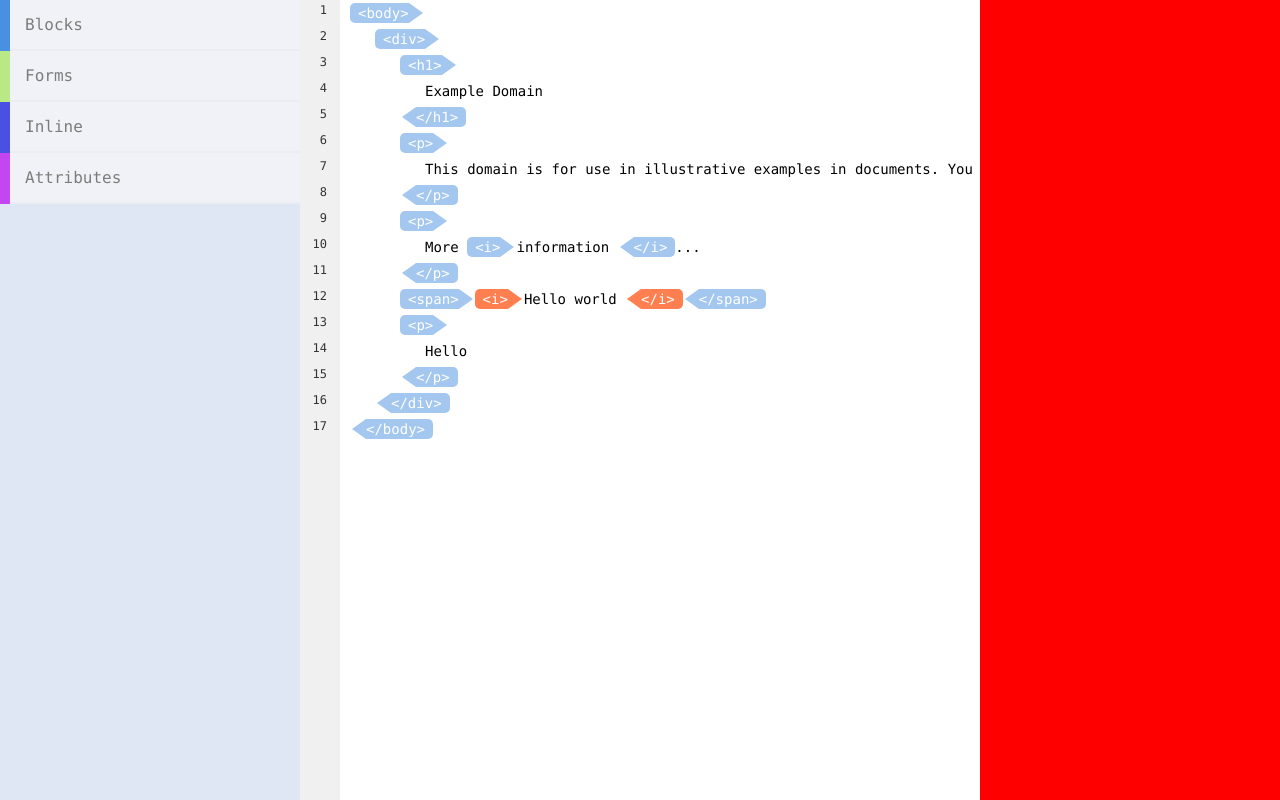
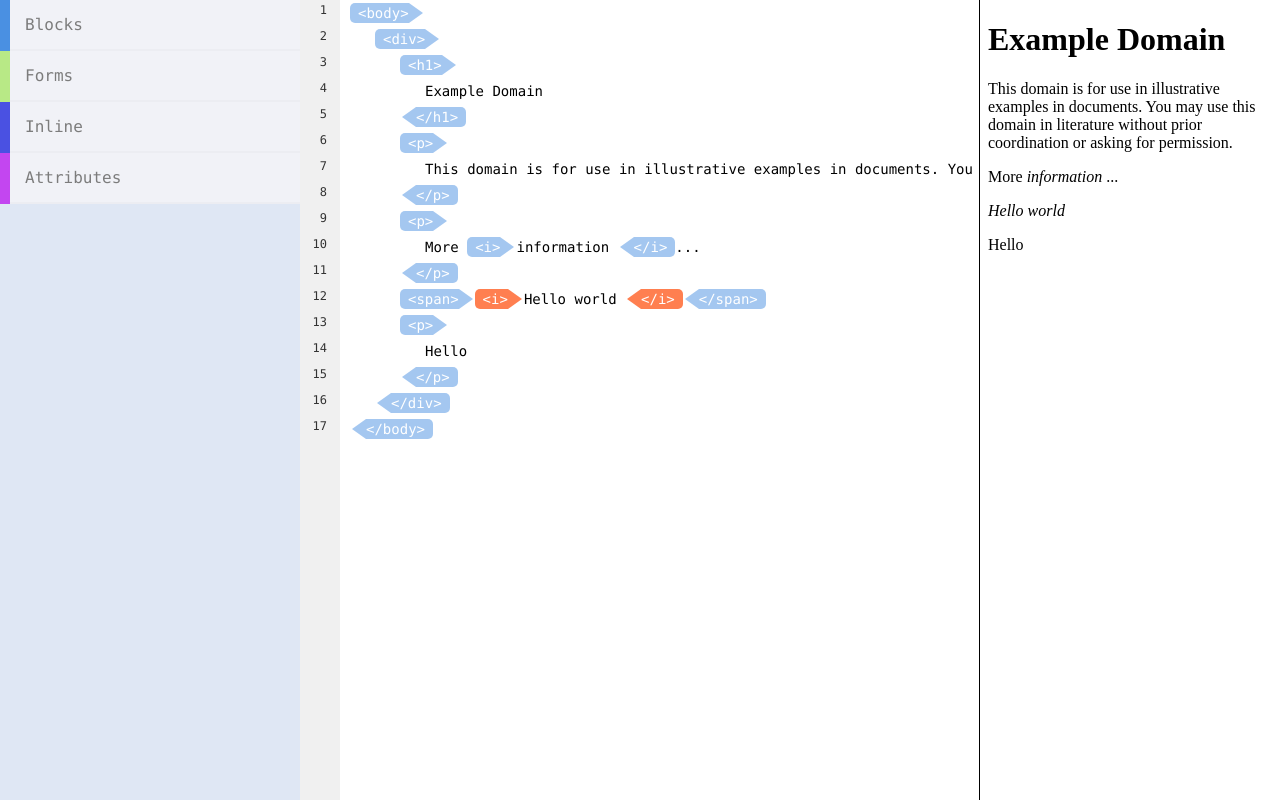
Before and after one commit to France-ioi/visual-html-editor, a React (Create React App) app: page / in a window 1280 px wide. Built offline with nearby package versions, Linux system fonts and the light colour scheme.

Commit message:
Basic iFrame functionality

```diff
--- a/src/App.tsx
+++ b/src/App.tsx
@@ -2,15 +2,16 @@ import BlocksToolbox from './features/blocks/BlocksToolbox'
 import VisualHTMLEditor from './features/editors/VisualHTMLEditor'
 import {useAppDispatch, useAppSelector} from "./hooks"
 import {
+  DragDropContext,
   DraggableStateSnapshot,
   DraggingStyle,
   DragUpdate,
   DropResult,
   NotDraggingStyle,
 } from "react-beautiful-dnd"
-import {DragDropContext} from "react-beautiful-dnd"
 import {createElement, deleteElement, moveElement} from "./store/features/editors/visualHTML"
 import PreviewWebpage from "./features/preview/PreviewWebpage";
+import {TagType} from "./editorconfig";
 
 // Used to cancel transition animation for certain draggables
 export function getDragStyle(style: DraggingStyle | NotDraggingStyle | undefined, snapshot: DraggableStateSnapshot) {
@@ -30,6 +31,18 @@ function App() {
   const categories = useAppSelector(state => state.blocksReducer.categories)
   const editorConfig = useAppSelector(state => state.visualHTMLReducer.codeElements)
   const dispatch = useAppDispatch()
+  let codeToInsert = ""
+
+  function refreshPreview() {
+    editorConfig.map(e => {
+      let tag = ''
+      if (e.type === TagType.Opening) tag = '<' + e.value + '>'
+      else if (e.type === TagType.Closing) tag = '</' + e.value + '>'
+      else tag = `${e.value} `
+      return codeToInsert += tag
+    })
+    return codeToInsert
+  }
 
   const onDragEnd = (result: DropResult) => {
     if (result.source && result.destination) {
@@ -47,12 +60,14 @@ function App() {
   const onDragUpdate = (update: DragUpdate) => {
   }
 
+  refreshPreview()
+
   return (
     <div className="App">
       <DragDropContext onDragEnd={onDragEnd} onDragUpdate={onDragUpdate}>
         <BlocksToolbox categories={categories}/>
         <VisualHTMLEditor elements={editorConfig}/>
-        <PreviewWebpage></PreviewWebpage>
+        <PreviewWebpage code={codeToInsert}/>
       </DragDropContext>
     </div>
   )
--- a/src/features/preview/PreviewWebpage.css
+++ b/src/features/preview/PreviewWebpage.css
@@ -1,4 +1,8 @@
 .webpage-preview-iframe {
-    background-color: red;
     flex-grow: 1;
+    border-left: 1px solid black;
 }
+
+#iframe-1 {
+    height: 100%;
+}
--- a/src/features/preview/PreviewWebpage.tsx
+++ b/src/features/preview/PreviewWebpage.tsx
@@ -1,9 +1,22 @@
 import './PreviewWebpage.css'
 
-function PreviewWebpage() {
+type TPreviewWebpage = {
+  code: string
+}
+
+function PreviewWebpage(props: TPreviewWebpage) {
+  if (props.code) {
+    console.log(props.code)
+  }
   return (
     <div className={'webpage-preview-iframe'}>
-      <iframe sandbox={''} id={'iframe-1'}></iframe>
+      <iframe
+        sandbox={'allow-same-origin'}
+        id={'iframe-1'}
+        name={'iframe-1'}
+        title={'Webpage Preview'}
+        srcDoc={props.code}
+      />
     </div>
   )
 }
```
